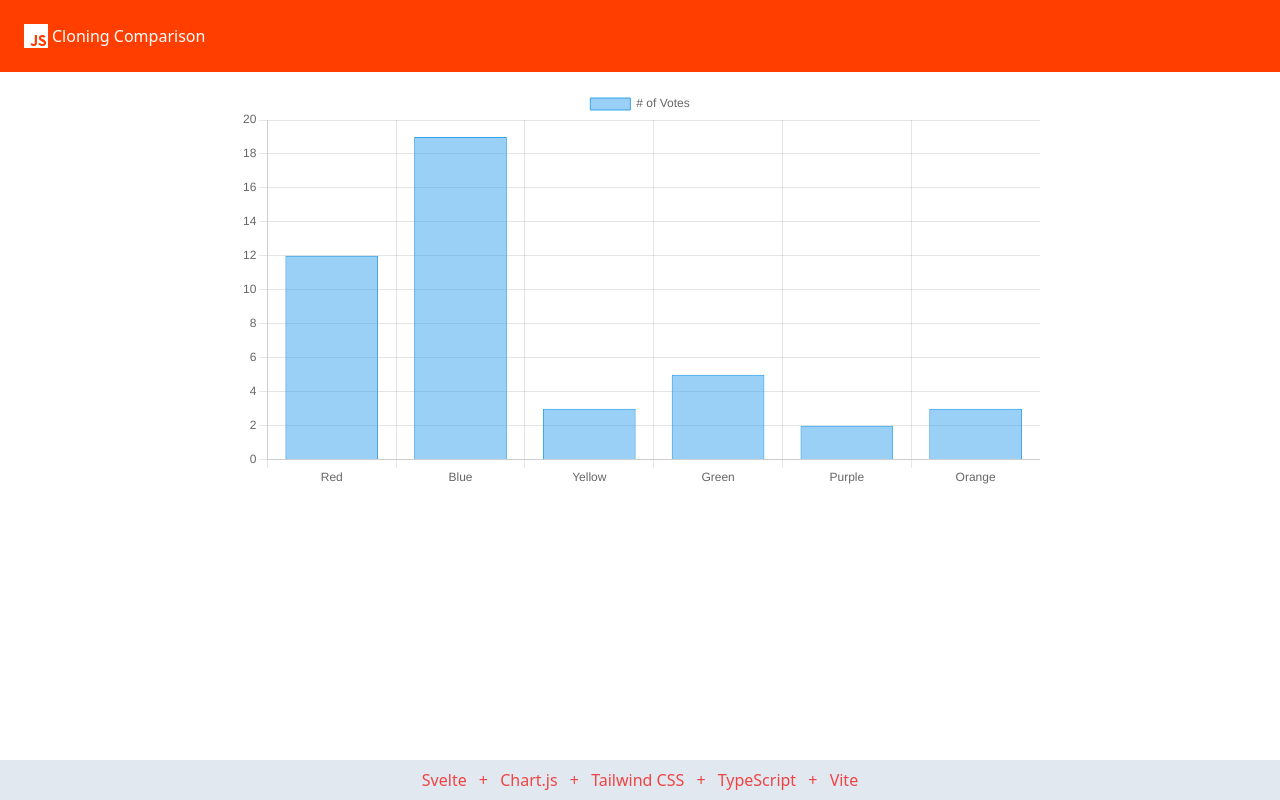
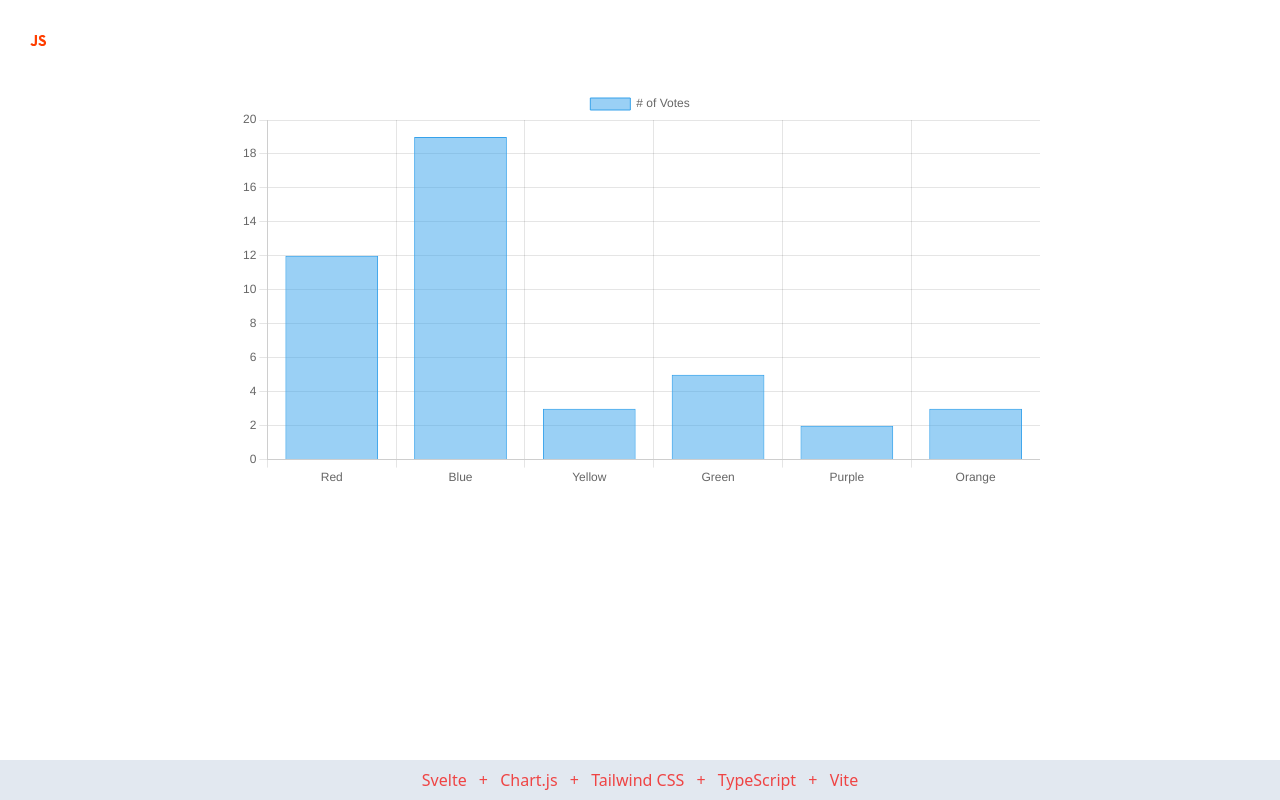
Before and after one commit to STLnick/js-cloning-comparison, a Svelte app: page / in a window 1280 px wide. Built offline with nearby package versions, Linux system fonts and the light colour scheme.

Commit message:
Establish color range for Svelte colors

```diff
--- a/tailwind.config.js
+++ b/tailwind.config.js
@@ -1,14 +1,33 @@
 module.exports = {
   mode: "jit",
-  content: [
-    "./src/**/*.{html,js,svelte,ts}",
-  ],
+  content: ["./src/**/*.{html,js,svelte,ts}"],
   theme: {
     extend: {
       colors: {
-        'svelte': '#FF3E00',
+        svelte: {
+          100: "#ffc5b3",
+          200: "#ff9f80",
+          300: "#ff8b66",
+          400: "#ff6533",
+          500: "#FF3E00",
+          600: "#cc3200",
+          700: "#992500",
+          800: "#801f00",
+          900: "#4c1300",
+        },
       },
-      fontFamily: ['-apple-system', 'BlinkMacSystemFont', 'Segoe UI', 'Roboto', 'Oxygen', 'Ubuntu', 'Cantarell', 'Open Sans', 'Helvetica Neue', 'sans-serif']
+      fontFamily: [
+        "-apple-system",
+        "BlinkMacSystemFont",
+        "Segoe UI",
+        "Roboto",
+        "Oxygen",
+        "Ubuntu",
+        "Cantarell",
+        "Open Sans",
+        "Helvetica Neue",
+        "sans-serif",
+      ],
     },
   },
   plugins: [],
```
